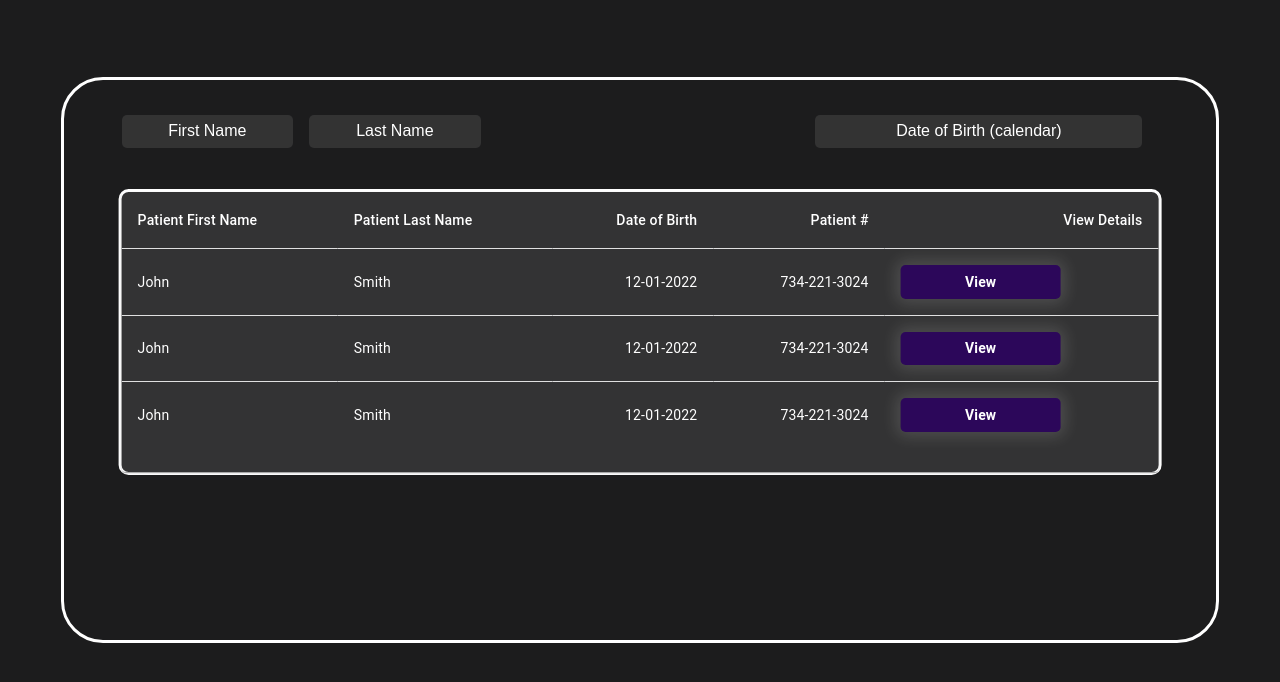
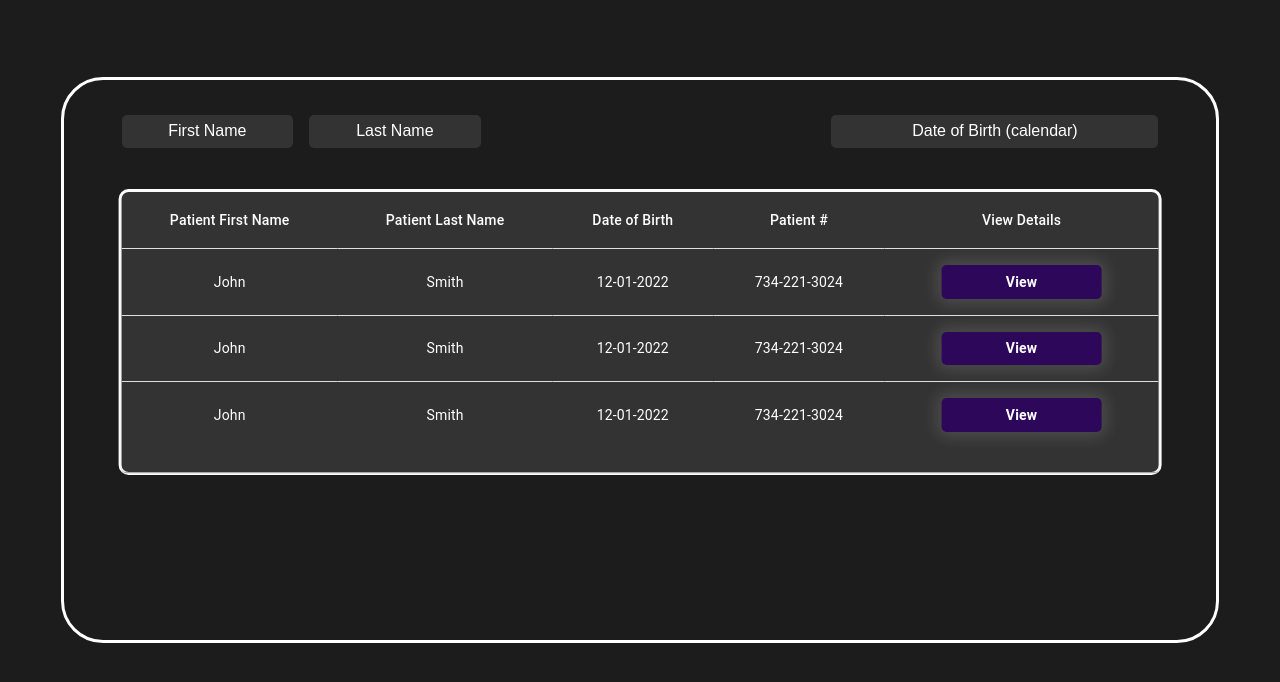
Before and after one commit to shashibyadav/carewallet-doctor-Web-App, a React (Create React App) app: page /PatientList in a window 1280 px wide. Shown: the top 682 px of the page. Built offline with nearby package versions, Linux system fonts and the light colour scheme.

Commit message:
patient-list fixes

```diff
--- a/src/Components/PatientList.jsx
+++ b/src/Components/PatientList.jsx
@@ -18,6 +18,7 @@ import { brown } from '@mui/material/colors';
 import "../styles/patient-list/patient-list.css";
 import InputField from "../shared/inputField";
 import ButtonTypeOne from "./shared/ButtonTypeOne";
+
 
 
 const accent = brown['400'];
@@ -103,11 +104,11 @@ const PatientList = () => {
           <Table className='center-rectangle-3-table' sx={{ minWidth: 400 }} aria-label="simple table" >
             <TableHead >
               <TableRow >
-                <TableCell  style={{ color: 'white' }}>Patient First Name</TableCell>
-                <TableCell  style={{ color: 'white' }}>Patient Last Name</TableCell>
-                <TableCell  style={{ color: 'white' }} align="right">Date of Birth</TableCell>
-                <TableCell  style={{ color: 'white' }} align="right">Patient #</TableCell>
-                <TableCell  style={{ color: 'white' }} align="right">View Details</TableCell>
+                <TableCell  style={{ color: 'white' }}  align="center">Patient First Name</TableCell>
+                <TableCell  style={{ color: 'white' }}  align="center">Patient Last Name</TableCell>
+                <TableCell  style={{ color: 'white' }} align="center">Date of Birth</TableCell>
+                <TableCell  style={{ color: 'white' }} align="center">Patient #</TableCell>
+                <TableCell  style={{ color: 'white' }} align="center">View Details</TableCell>
               </TableRow>
             </TableHead>
             <TableBody color='white'>
@@ -116,16 +117,16 @@ const PatientList = () => {
                   key={row.name}
                   sx={{ '&:last-child td, &:last-child th': { border: 0 } }}
                 >
-                  <TableCell component="th"  scope="row"  style={{ color: 'white' }}>
+                  <TableCell component="th"  scope="row"  style={{ color: 'white' }} align="center">
                     {row.firstName}
                   </TableCell>
-                  <TableCell component="th" scope="row"  style={{ color: 'white' }}>
+                  <TableCell component="th" scope="row"  style={{ color: 'white' }} align="center">
                     {row.lastName}
                   </TableCell>
-                  <TableCell  style={{ color: 'white' }} align="right">{row.dob}</TableCell>
-                  <TableCell  style={{ color: 'white' }} align="right">{row.patientNumber}</TableCell>
-                  <TableCell  style={{ color: 'white' }} align='right'>
-                  <div className="search-action">
+                  <TableCell  style={{ color: 'white' }} align="center">{row.dob}</TableCell>
+                  <TableCell  style={{ color: 'white' }} align="center">{row.patientNumber}</TableCell>
+                  <TableCell  style={{ color: 'white' }} align='center'>
+                  <div className="centered-button">
                   <ButtonTypeOne
                       onClick={handleView}
                       text={'View'}
@@ -145,6 +146,7 @@ const PatientList = () => {
         <button>Log Out</button></div> */}
         </ThemeProvider>
         </CentreRectangle>
+
         </div>
       );
 }
--- a/src/styles/patient-list/patient-list.css
+++ b/src/styles/patient-list/patient-list.css
@@ -15,6 +15,7 @@
     .dob-field{
         width: 30%;
         margin-left: auto;
+        margin-right: 0rem;
     }
 }
 
@@ -92,3 +93,23 @@
     padding: 1rem;
 
 }
+
+.centered-button {
+    display: flex;
+    justify-content: center;
+    align-items: center;
+    height: 100%;
+  }
+
+  .table-header-row {
+    color: white;
+    align-items: center;
+    justify-content: center;
+
+  }
+
+  .table-content{
+  color: white;
+  align-items: center;
+
+  }
```
Also changed, not shown: src/Components/shared/ButtonPatientSearch.jsx (added, +15 -0 lines), src/shared/buttonPatientSearch.css (added, +27 -0 lines).
